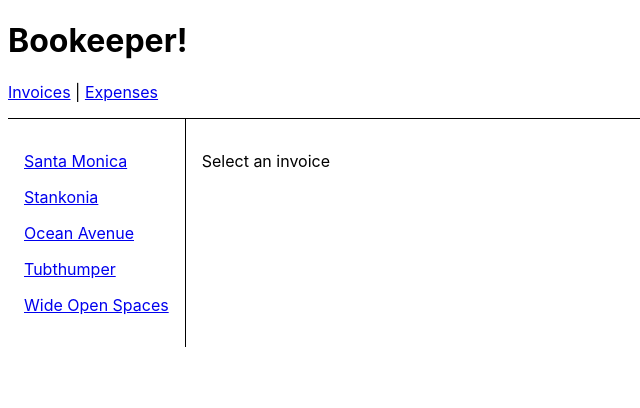
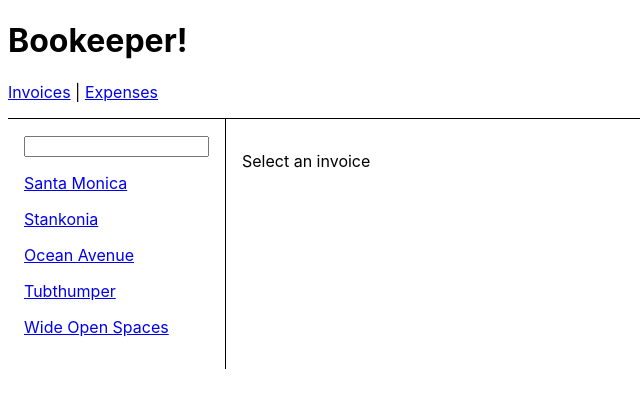
Before and after one commit to SungHyun627/react-router-tutorial, a React (Create React App) app: page /invoices in a window 1280 px wide. Shown: the top 408 px of the page, without its empty margins (0-640 px from the left). Built offline with nearby package versions, Linux system fonts and the light colour scheme.

Commit message:
feat: add filter feature using search params

```diff
--- a/src/routes/invoices.js
+++ b/src/routes/invoices.js
@@ -1,12 +1,32 @@
-import { NavLink, Outlet } from 'react-router-dom';
+import { NavLink, Outlet, useSearchParams } from 'react-router-dom';
 import { getInvoices } from '../data';
 
 export default function Invoices() {
   let invoices = getInvoices();
+  let [searchParams, setSearchParams] = useSearchParams();
+
   return (
     <div className="invoice-list">
       <nav>
-        {invoices.map((invoice) => (
+        <input
+          value={searchParams.get('filter') || ''}
+          onChange={(e) => {
+            let filter = e.target.value;
+            if (filter) {
+              setSearchParams({ filter });
+            } else {
+              setSearchParams({});
+            }
+          }}
+        />
+        {invoices
+          .filter((invoice) => {
+            let filter = searchParams.get('filter');
+            if (!filter) return true;
+            let name = invoice.name.toLowerCase();
+            return name.startsWith(filter.toLowerCase());
+          })
+          .map((invoice) => (
             <NavLink
               style={({ isActive }) => {
                 return { color: isActive ? 'red' : '' };
```
Lines whose indentation alone changed are shown as unchanged.
